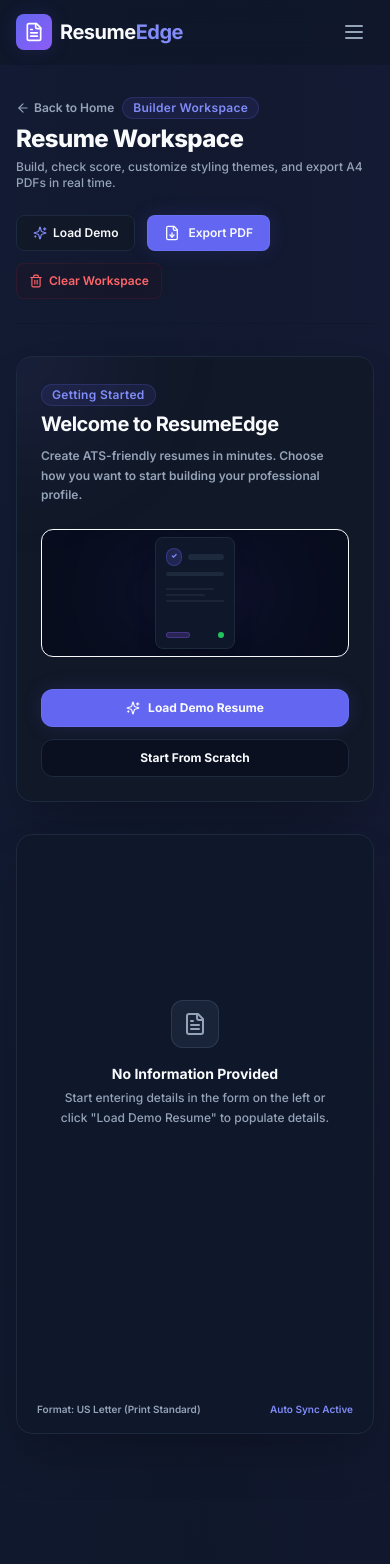
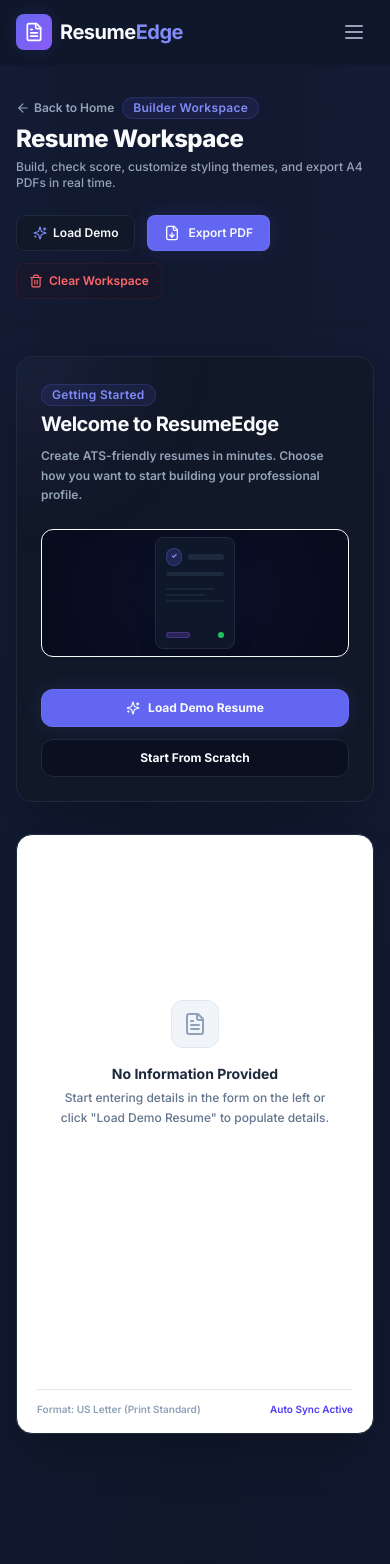
Before and after one commit to theharsh999/resume-edge, a React (Vite) app: page /builder in a window 390 px wide. Shown: the top 1564 px of the page. Built offline with nearby package versions, Linux system fonts and the light colour scheme.

Commit message:
refactor: redesign template gallery experience

```diff
--- a/src/components/builder/ResumePreview.jsx
+++ b/src/components/builder/ResumePreview.jsx
@@ -1,6 +1,6 @@
 import React from 'react';
 import { Badge } from '../ui/Badge';
-import { Mail, Phone, MapPin, Linkedin, Github, FileText, Globe } from 'lucide-react';
+import { Mail, Phone, MapPin, Linkedin, Github, FileText } from 'lucide-react';
 
 export function ResumePreview({
   data,
@@ -24,47 +24,47 @@
   const hasEducation = education && education.length > 0;
   const hasProjects = projects && projects.length > 0;
 
-  // Primary Theme Colors Map
+  // Primary Theme Colors Map (Optimized for light background paper)
   const themeColors = {
     indigo: {
-      text: 'text-[#6366F1]',
-      textLight: 'text-[#818CF8]',
-      border: 'border-[#6366F1]/20',
-      borderSolid: 'border-[#6366F1]',
-      bg: 'bg-[#6366F1]/10',
-      bullet: 'text-[#6366F1]',
+      text: 'text-indigo-600',
+      textLight: 'text-indigo-500',
+      border: 'border-indigo-100',
+      borderSolid: 'border-indigo-600',
+      bg: 'bg-indigo-50/60',
+      bullet: 'text-indigo-600',
     },
     blue: {
-      text: 'text-[#3B82F6]',
-      textLight: 'text-[#60A5FA]',
-      border: 'border-[#3B82F6]/20',
-      borderSolid: 'border-[#3B82F6]',
-      bg: 'bg-[#3B82F6]/10',
-      bullet: 'text-[#3B82F6]',
+      text: 'text-blue-600',
+      textLight: 'text-blue-500',
+      border: 'border-blue-100',
+      borderSolid: 'border-blue-600',
+      bg: 'bg-blue-50/60',
+      bullet: 'text-blue-600',
     },
     emerald: {
-      text: 'text-[#10B981]',
-      textLight: 'text-[#34D399]',
-      border: 'border-[#10B981]/20',
-      borderSolid: 'border-[#10B981]',
-      bg: 'bg-[#10B981]/10',
-      bullet: 'text-[#10B981]',
+      text: 'text-emerald-600',
+      textLight: 'text-emerald-500',
+      border: 'border-emerald-100',
+      borderSolid: 'border-emerald-600',
+      bg: 'bg-emerald-50/60',
+      bullet: 'text-emerald-600',
     },
     rose: {
-      text: 'text-[#F43F5E]',
-      textLight: 'text-[#FB7185]',
-      border: 'border-[#F43F5E]/20',
-      borderSolid: 'border-[#F43F5E]',
-      bg: 'bg-[#F43F5E]/10',
-      bullet: 'text-[#F43F5E]',
+      text: 'text-rose-600',
+      textLight: 'text-rose-500',
+      border: 'border-rose-100',
+      borderSolid: 'border-rose-600',
+      bg: 'bg-rose-50/60',
+      bullet: 'text-rose-600',
     },
     amber: {
-      text: 'text-[#F59E0B]',
-      textLight: 'text-[#FBBF24]',
-      border: 'border-[#F59E0B]/20',
-      borderSolid: 'border-[#F59E0B]',
-      bg: 'bg-[#F59E0B]/10',
-      bullet: 'text-[#F59E0B]',
+      text: 'text-amber-600',
+      textLight: 'text-amber-700',
+      border: 'border-amber-100',
+      borderSolid: 'border-amber-600',
+      bg: 'bg-amber-50/60',
+      bullet: 'text-amber-600',
     }
   };
 
@@ -106,10 +106,10 @@
   // Section Renders
   const renderSummary = () => (
     <div key="summary" className={density.sectionSpacing}>
-      <h4 className={`text-[10px] font-bold text-muted uppercase tracking-wider border-b border-slate-800 pb-0.5`}>
+      <h4 className={`text-[10px] font-bold text-slate-400 uppercase tracking-wider border-b border-slate-200 pb-0.5`}>
         Professional Summary
       </h4>
-      <p className="text-[11px] text-slate-300 leading-relaxed font-medium">{summary}</p>
+      <p className="text-[11px] text-slate-700 leading-relaxed font-medium">{summary}</p>
     </div>
   );
 
@@ -117,17 +117,17 @@
     if (!hasSkills) return null;
     return (
       <div key="skills" className={density.sectionSpacing}>
-        <h4 className={`text-[10px] font-bold text-muted uppercase tracking-wider border-b border-slate-800 pb-0.5`}>
+        <h4 className={`text-[10px] font-bold text-slate-400 uppercase tracking-wider border-b border-slate-200 pb-0.5`}>
           Skills
         </h4>
         {asList ? (
-          <p className="text-[11px] text-slate-300 leading-relaxed font-medium">
+          <p className="text-[11px] text-slate-700 leading-relaxed font-medium">
             {skills.join(', ')}
           </p>
         ) : (
           <div className="flex flex-wrap gap-1 pt-0.5">
             {skills.map((skill, idx) => (
-              <Badge key={idx} variant="muted" className="text-[9px] bg-slate-900 border-slate-800 py-0.5 px-2 font-medium text-slate-300">
+              <Badge key={idx} variant="muted" className="text-[9px] bg-slate-100 border-slate-200 py-0.5 px-2 font-medium text-slate-700">
                 {skill}
               </Badge>
             ))}
@@ -139,19 +139,19 @@
 
   const renderExperience = (showBullets = true) => (
     <div key="experience" className={density.sectionSpacing}>
-      <h4 className={`text-[10px] font-bold text-muted uppercase tracking-wider border-b border-slate-800 pb-0.5`}>
+      <h4 className={`text-[10px] font-bold text-slate-400 uppercase tracking-wider border-b border-slate-200 pb-0.5`}>
         Experience
       </h4>
       <div className={density.itemSpacing}>
         {experience.map((exp, idx) => (
           <div key={idx} className="text-[11px]">
             <div className="flex justify-between items-baseline font-bold">
-              <span className="text-slate-200">{exp.company}</span>
-              <span className="text-[10px] text-muted font-medium">{exp.startDate} – {exp.endDate}</span>
+              <span className="text-slate-900">{exp.company}</span>
+              <span className="text-[10px] text-slate-500 font-medium">{exp.startDate} – {exp.endDate}</span>
             </div>
             <div className={`${colors.textLight} font-semibold`}>{exp.role}</div>
             {exp.description && (
-              <p className="text-[10px] text-slate-400 mt-1 leading-relaxed whitespace-pre-line font-medium">
+              <p className="text-[10px] text-slate-600 mt-1 leading-relaxed whitespace-pre-line font-medium">
                 {exp.description}
               </p>
             )}
@@ -163,14 +163,14 @@
 
   const renderProjects = () => (
     <div key="projects" className={density.sectionSpacing}>
-      <h4 className={`text-[10px] font-bold text-muted uppercase tracking-wider border-b border-slate-800 pb-0.5`}>
+      <h4 className={`text-[10px] font-bold text-slate-400 uppercase tracking-wider border-b border-slate-200 pb-0.5`}>
         Projects
       </h4>
       <div className={density.itemSpacing}>
         {projects.map((proj, idx) => (
           <div key={idx} className="text-[11px]">
             <div className="flex justify-between items-baseline font-bold">
-              <span className="text-slate-200">{proj.projectName}</span>
+              <span className="text-slate-900">{proj.projectName}</span>
               {proj.githubLink && (
                 <span className={`text-[10px] ${colors.text} hover:underline font-semibold`}>
                   {proj.githubLink.replace(/^https?:\/\/(www\.)?github\.com\//, '')}
@@ -178,10 +178,10 @@
               )}
             </div>
             {proj.techStack && (
-              <div className="text-[10px] text-muted font-semibold mt-0.5">Tech Stack: {proj.techStack}</div>
+              <div className="text-[10px] text-slate-500 font-semibold mt-0.5">Tech Stack: {proj.techStack}</div>
             )}
             {proj.description && (
-              <p className="text-[10px] text-slate-400 mt-1 leading-relaxed font-medium">
+              <p className="text-[10px] text-slate-600 mt-1 leading-relaxed font-medium">
                 {proj.description}
               </p>
             )}
@@ -193,17 +193,17 @@
 
   const renderEducation = () => (
     <div key="education" className={density.sectionSpacing}>
-      <h4 className={`text-[10px] font-bold text-muted uppercase tracking-wider border-b border-slate-800 pb-0.5`}>
+      <h4 className={`text-[10px] font-bold text-slate-400 uppercase tracking-wider border-b border-slate-200 pb-0.5`}>
         Education
       </h4>
       <div className="space-y-2">
         {education.map((edu, idx) => (
           <div key={idx} className="flex justify-between items-baseline text-[11px]">
             <div>
-              <span className="font-bold text-slate-200">{edu.degree}</span>
-              <span className="text-muted block text-[10px] font-semibold">{edu.college}</span>
+              <span className="font-bold text-slate-900">{edu.degree}</span>
+              <span className="text-slate-500 block text-[10px] font-semibold">{edu.college}</span>
             </div>
-            <span className="text-[10px] text-muted shrink-0 font-medium">{edu.startYear} – {edu.endYear}</span>
+            <span className="text-[10px] text-slate-500 shrink-0 font-medium">{edu.startYear} – {edu.endYear}</span>
           </div>
         ))}
       </div>
@@ -225,25 +225,25 @@
   const ModernTemplate = () => (
     <div className="flex flex-col md:flex-row h-full">
       {/* Left Sidebar */}
-      <div className="w-full md:w-[32%] border-b md:border-b-0 md:border-r border-slate-850 p-5 space-y-5 shrink-0 bg-slate-950/20">
+      <div className="w-full md:w-[32%] border-b md:border-b-0 md:border-r border-slate-200 p-5 space-y-5 shrink-0 bg-slate-50">
         {/* Contact info */}
         <div className="space-y-3 text-left">
-          <h4 className={`text-[10px] font-bold ${colors.textLight} uppercase tracking-wider border-b border-slate-850 pb-1 font-semibold`}>Contact</h4>
-          <div className="space-y-2.5 text-[11px] break-all font-medium">
-            {personal.email && <div className="flex items-center gap-2"><Mail className="h-3.5 w-3.5 text-muted shrink-0" /><span>{personal.email}</span></div>}
-            {personal.phone && <div className="flex items-center gap-2"><Phone className="h-3.5 w-3.5 text-muted shrink-0" /><span>{personal.phone}</span></div>}
-            {personal.location && <div className="flex items-center gap-2"><MapPin className="h-3.5 w-3.5 text-muted shrink-0" /><span>{personal.location}</span></div>}
-            {personal.linkedin && <div className="flex items-center gap-2"><Linkedin className="h-3.5 w-3.5 text-muted shrink-0" /><span className="truncate">{personal.linkedin.replace(/^https?:\/\/(www\.)?/, '')}</span></div>}
-            {personal.github && <div className="flex items-center gap-2"><Github className="h-3.5 w-3.5 text-muted shrink-0" /><span className="truncate">{personal.github.replace(/^https?:\/\/(www\.)?/, '')}</span></div>}
+          <h4 className={`text-[10px] font-bold ${colors.text} uppercase tracking-wider border-b border-slate-200 pb-1 font-semibold`}>Contact</h4>
+          <div className="space-y-2.5 text-[11px] break-all font-medium text-slate-700">
+            {personal.email && <div className="flex items-center gap-2"><Mail className="h-3.5 w-3.5 text-slate-400 shrink-0" /><span>{personal.email}</span></div>}
+            {personal.phone && <div className="flex items-center gap-2"><Phone className="h-3.5 w-3.5 text-slate-400 shrink-0" /><span>{personal.phone}</span></div>}
+            {personal.location && <div className="flex items-center gap-2"><MapPin className="h-3.5 w-3.5 text-slate-400 shrink-0" /><span>{personal.location}</span></div>}
+            {personal.linkedin && <div className="flex items-center gap-2"><Linkedin className="h-3.5 w-3.5 text-slate-400 shrink-0" /><span className="truncate">{personal.linkedin.replace(/^https?:\/\/(www\.)?/, '')}</span></div>}
+            {personal.github && <div className="flex items-center gap-2"><Github className="h-3.5 w-3.5 text-slate-400 shrink-0" /><span className="truncate">{personal.github.replace(/^https?:\/\/(www\.)?/, '')}</span></div>}
           </div>
         </div>
 
         {/* Skills sidebar */}
         <div className="space-y-3 text-left">
-          <h4 className={`text-[10px] font-bold ${colors.textLight} uppercase tracking-wider border-b border-slate-850 pb-1 font-semibold`}>Skills</h4>
+          <h4 className={`text-[10px] font-bold ${colors.text} uppercase tracking-wider border-b border-slate-200 pb-1 font-semibold`}>Skills</h4>
           <div className="flex flex-wrap gap-1.5 pt-0.5">
             {skills.map((s, idx) => (
-              <Badge key={idx} variant="muted" className="text-[9px] bg-slate-900 border-slate-800 py-0.5 px-2 font-medium text-slate-300">
+              <Badge key={idx} variant="muted" className="text-[9px] bg-slate-100 border-slate-200 py-0.5 px-2 font-medium text-slate-700">
                 {s}
               </Badge>
             ))}
@@ -253,8 +253,8 @@
 
       {/* Right Column Body */}
       <div className={`flex-grow ${density.padding} ${density.spacing}`}>
-        <div className="space-y-1 text-left border-b border-slate-800 pb-3">
-          <h3 className="text-2xl font-extrabold tracking-tight text-text">{personal.fullName || 'Your Name'}</h3>
+        <div className="space-y-1 text-left border-b border-slate-200 pb-3">
+          <h3 className="text-2xl font-extrabold tracking-tight text-slate-900">{personal.fullName || 'Your Name'}</h3>
           <p className={`text-xs ${colors.text} font-bold tracking-wide uppercase`}>{personal.role || 'Professional Role'}</p>
         </div>
         {/* Render sections in custom order (excluding skills which is in sidebar) */}
@@ -266,32 +266,32 @@
   // Professional Template (Serif elegant centered style)
   const ProfessionalTemplate = () => (
     <div className={`font-serif ${density.padding} ${density.spacing}`}>
-      <div className="text-center border-b border-slate-800 pb-3 space-y-1.5">
-        <h3 className="text-2xl font-semibold tracking-wide text-text">{personal.fullName || 'Your Name'}</h3>
-        <p className={`text-xs italic ${colors.textLight} font-semibold tracking-wide`}>{personal.role || 'Professional Role'}</p>
-        <div className="flex flex-wrap justify-center gap-x-3 gap-y-1 text-[10px] text-slate-400 font-medium font-sans">
+      <div className="text-center border-b border-slate-200 pb-3 space-y-1.5">
+        <h3 className="text-2xl font-semibold tracking-wide text-slate-900">{personal.fullName || 'Your Name'}</h3>
+        <p className={`text-xs italic ${colors.text} font-semibold tracking-wide`}>{personal.role || 'Professional Role'}</p>
+        <div className="flex flex-wrap justify-center gap-x-3 gap-y-1 text-[10px] text-slate-500 font-medium font-sans">
           {personal.email && <span>{personal.email}</span>}
           {personal.phone && (
             <>
-              <span className="text-slate-800">|</span>
+              <span className="text-slate-300">|</span>
               <span>{personal.phone}</span>
             </>
           )}
           {personal.location && (
             <>
-              <span className="text-slate-800">|</span>
+              <span className="text-slate-300">|</span>
               <span>{personal.location}</span>
             </>
           )}
           {personal.linkedin && (
             <>
-              <span className="text-slate-800">|</span>
+              <span className="text-slate-300">|</span>
               <span>{personal.linkedin.replace(/^https?:\/\/(www\.)?/, '')}</span>
             </>
           )}
           {personal.github && (
             <>
-              <span className="text-slate-800">|</span>
+              <span className="text-slate-300">|</span>
               <span>{personal.github.replace(/^https?:\/\/(www\.)?/, '')}</span>
             </>
           )}
@@ -304,12 +304,12 @@
   // Minimal Template (Clean compact columns)
   const MinimalTemplate = () => (
     <div className={`${density.padding} ${density.spacing}`}>
-      <div className="flex flex-col sm:flex-row justify-between items-start sm:items-center border-b border-slate-850 pb-4 gap-2">
+      <div className="flex flex-col sm:flex-row justify-between items-start sm:items-center border-b border-slate-200 pb-4 gap-2">
         <div className="space-y-0.5 text-left">
-          <h3 className="text-xl font-bold tracking-tight text-text">{personal.fullName || 'Your Name'}</h3>
+          <h3 className="text-xl font-bold tracking-tight text-slate-900">{personal.fullName || 'Your Name'}</h3>
           <p className={`text-xs ${colors.text} font-bold tracking-wide`}>{personal.role || 'Professional Role'}</p>
         </div>
-        <div className="flex flex-col text-left sm:text-right text-[10px] text-muted space-y-0.5 font-medium shrink-0">
+        <div className="flex flex-col text-left sm:text-right text-[10px] text-slate-550 space-y-0.5 font-medium shrink-0">
           {personal.email && <span>{personal.email}</span>}
           {personal.phone && <span>{personal.phone}</span>}
           {personal.location && <span>{personal.location}</span>}
@@ -323,18 +323,18 @@
   const CreativeTemplate = () => (
     <div className="flex flex-col md:flex-row h-full">
       {/* Side Column with custom border */}
-      <div className={`w-full md:w-[30%] p-5 space-y-5 bg-slate-950/45 border-r border-slate-850 relative`}>
+      <div className={`w-full md:w-[30%] p-5 space-y-5 bg-slate-50 border-r border-slate-200 relative`}>
         {/* Color accent bar */}
         <div className={`absolute top-0 left-0 bottom-0 w-1 ${colors.bg} bg-opacity-100 ${colors.borderSolid} border-l-4`}></div>
 
         <div className="space-y-3 text-left pl-1">
           <h4 className={`text-[10px] font-bold ${colors.text} uppercase tracking-widest font-semibold`}>Details</h4>
-          <div className="space-y-3 text-[10px] text-slate-300 font-medium">
-            {personal.email && <div><p className="text-muted text-[8px] uppercase tracking-wider font-semibold">Email</p><span className="break-all">{personal.email}</span></div>}
-            {personal.phone && <div><p className="text-muted text-[8px] uppercase tracking-wider font-semibold">Phone</p><span>{personal.phone}</span></div>}
-            {personal.location && <div><p className="text-muted text-[8px] uppercase tracking-wider font-semibold">Address</p><span>{personal.location}</span></div>}
-            {personal.linkedin && <div><p className="text-muted text-[8px] uppercase tracking-wider font-semibold">LinkedIn</p><span className="break-all">{personal.linkedin.replace(/^https?:\/\/(www\.)?/, '')}</span></div>}
-            {personal.github && <div><p className="text-muted text-[8px] uppercase tracking-wider font-semibold">GitHub</p><span className="break-all">{personal.github.replace(/^https?:\/\/(www\.)?/, '')}</span></div>}
+          <div className="space-y-3 text-[10px] text-slate-700 font-medium">
+            {personal.email && <div><p className="text-slate-400 text-[8px] uppercase tracking-wider font-semibold">Email</p><span className="break-all">{personal.email}</span></div>}
+            {personal.phone && <div><p className="text-slate-400 text-[8px] uppercase tracking-wider font-semibold">Phone</p><span>{personal.phone}</span></div>}
+            {personal.location && <div><p className="text-slate-400 text-[8px] uppercase tracking-wider font-semibold">Address</p><span>{personal.location}</span></div>}
+            {personal.linkedin && <div><p className="text-slate-400 text-[8px] uppercase tracking-wider font-semibold">LinkedIn</p><span className="break-all">{personal.linkedin.replace(/^https?:\/\/(www\.)?/, '')}</span></div>}
+            {personal.github && <div><p className="text-slate-400 text-[8px] uppercase tracking-wider font-semibold">GitHub</p><span className="break-all">{personal.github.replace(/^https?:\/\/(www\.)?/, '')}</span></div>}
           </div>
         </div>
 
@@ -353,8 +353,8 @@
 
       {/* Main Body */}
       <div className={`flex-grow ${density.padding} ${density.spacing}`}>
-        <div className="text-left border-b border-slate-800 pb-3">
-          <h3 className="text-2xl font-black tracking-tight text-text uppercase">{personal.fullName || 'Your Name'}</h3>
+        <div className="text-left border-b border-slate-200 pb-3">
+          <h3 className="text-2xl font-black tracking-tight text-slate-900 uppercase">{personal.fullName || 'Your Name'}</h3>
           <p className={`text-xs ${colors.textLight} font-bold tracking-widest uppercase mt-0.5`}>{personal.role || 'Professional Role'}</p>
         </div>
         {sectionOrder.filter(id => id !== 'skills').map(id => renderSection(id))}
@@ -364,13 +364,13 @@
 
   // Executive Template (Heavy corporate layouts, formal italics)
   const ExecutiveTemplate = () => (
-    <div className={`p-6 md:p-8 space-y-5 font-serif text-slate-300 border-t-4 ${colors.borderSolid}`}>
-      <div className="text-left flex flex-col sm:flex-row justify-between items-start sm:items-end border-b border-slate-850 pb-4 gap-3">
+    <div className={`p-6 md:p-8 space-y-5 font-serif text-slate-700 border-t-4 ${colors.borderSolid}`}>
+      <div className="text-left flex flex-col sm:flex-row justify-between items-start sm:items-end border-b border-slate-200 pb-4 gap-3">
         <div className="space-y-1">
-          <h3 className="text-2xl font-bold tracking-wide text-text">{personal.fullName || 'Your Name'}</h3>
+          <h3 className="text-2xl font-bold tracking-wide text-slate-900">{personal.fullName || 'Your Name'}</h3>
           <p className={`text-xs font-semibold uppercase tracking-wider ${colors.text}`}>{personal.role || 'Professional Role'}</p>
         </div>
-        <div className="grid grid-cols-2 gap-x-4 gap-y-1 text-[10px] text-slate-400 font-sans text-left sm:text-right font-medium shrink-0">
+        <div className="grid grid-cols-2 gap-x-4 gap-y-1 text-[10px] text-slate-500 font-sans text-left sm:text-right font-medium shrink-0">
           {personal.email && <span>Email: {personal.email}</span>}
           {personal.phone && <span>Tel: {personal.phone}</span>}
           {personal.location && <span>Loc: {personal.location}</span>}
@@ -386,12 +386,12 @@
   const CompactTemplate = () => (
     <div className={`p-4 md:p-5 ${density.spacing} font-sans`}>
       {/* Header Compact */}
-      <div className="flex flex-col sm:flex-row justify-between items-start sm:items-baseline border-b border-slate-850 pb-2.5 gap-1.5">
+      <div className="flex flex-col sm:flex-row justify-between items-start sm:items-baseline border-b border-slate-200 pb-2.5 gap-1.5">
         <div className="text-left">
-          <h3 className="text-lg font-bold tracking-tight text-text inline-block mr-3">{personal.fullName || 'Your Name'}</h3>
+          <h3 className="text-lg font-bold tracking-tight text-slate-900 inline-block mr-3">{personal.fullName || 'Your Name'}</h3>
           <span className={`text-[10px] ${colors.textLight} font-bold uppercase tracking-wider`}>{personal.role || 'Professional Role'}</span>
         </div>
-        <div className="flex flex-wrap gap-2 text-[9px] text-muted font-semibold">
+        <div className="flex flex-wrap gap-2 text-[9px] text-slate-500 font-semibold">
           {personal.email && <span>{personal.email}</span>}
           {personal.phone && <span>• {personal.phone}</span>}
           {personal.location && <span>• {personal.location}</span>}
@@ -403,24 +403,24 @@
   );
 
   return (
-    <div className="w-full bg-slate-900 border border-slate-800 rounded-2xl shadow-2xl p-1 md:p-3 min-h-[600px] flex flex-col justify-between overflow-hidden relative">
+    <div className="w-full bg-slate-900 dark:bg-slate-900 border border-slate-800 dark:border-slate-800 rounded-2xl shadow-2xl p-1 md:p-3 min-h-[600px] flex flex-col justify-between overflow-hidden relative border-slate-200 bg-white">
       <div className="flex-grow" style={fontStyle}>
         {(!hasPersonal && !hasSummary && !hasSkills && !hasExperience && !hasEducation && !hasProjects) ? (
           /* Empty state block */
-          <div data-empty-preview="true" className="h-full min-h-[450px] flex flex-col items-center justify-center text-center p-8 space-y-4 font-sans">
-            <div className="h-12 w-12 rounded-xl bg-slate-800/80 border border-slate-700/80 flex items-center justify-center text-muted">
+          <div data-empty-preview="true" className="h-full min-h-[450px] flex flex-col items-center justify-center text-center p-8 space-y-4 font-sans text-slate-500">
+            <div className="h-12 w-12 rounded-xl bg-slate-100 dark:bg-slate-800 border border-slate-200 dark:border-slate-700 flex items-center justify-center text-slate-400">
               <FileText className="h-6 w-6" />
             </div>
             <div className="space-y-1 max-w-xs">
-              <h4 className="text-sm font-bold text-text">No Information Provided</h4>
-              <p className="text-xs text-muted leading-relaxed font-medium">
+              <h4 className="text-sm font-bold text-slate-800 dark:text-text">No Information Provided</h4>
+              <p className="text-xs text-slate-500 leading-relaxed font-medium">
                 Start entering details in the form on the left or click "Load Demo Resume" to populate details.
               </p>
             </div>
           </div>
         ) : (
-          /* Render designated layout template */
-          <div id="resume-print-content" className="animate-fade-in bg-slate-900 rounded-xl border border-white/10 shadow-[0_10px_35px_rgba(0,0,0,0.6)]">
+          /* Render designated layout template (Always white paper style) */
+          <div id="resume-print-content" className="animate-fade-in bg-white text-slate-800 rounded-xl border border-slate-200 shadow-[0_10px_35px_rgba(0,0,0,0.1)]">
             {template === 'modern' && <ModernTemplate />}
             {template === 'professional' && <ProfessionalTemplate />}
             {template === 'minimal' && <MinimalTemplate />}
@@ -432,9 +432,9 @@
       </div>
 
       {/* Sheet guidelines footer */}
-      <div className="border-t border-slate-900 mx-4 mt-6 pt-3 pb-3 flex justify-between items-center text-[10px] text-muted font-semibold font-sans">
+      <div className="border-t border-slate-200 dark:border-slate-800 mx-4 mt-6 pt-3 pb-3 flex justify-between items-center text-[10px] text-slate-400 dark:text-muted font-semibold font-sans">
         <span>Format: US Letter (Print Standard)</span>
-        <span className={`${colors.textLight} animate-pulse`}>Auto Sync Active</span>
+        <span className={`${colors.text} animate-pulse`}>Auto Sync Active</span>
       </div>
     </div>
   );
```
Also changed, not shown: src/pages/Templates.jsx (+28 -23 lines).
